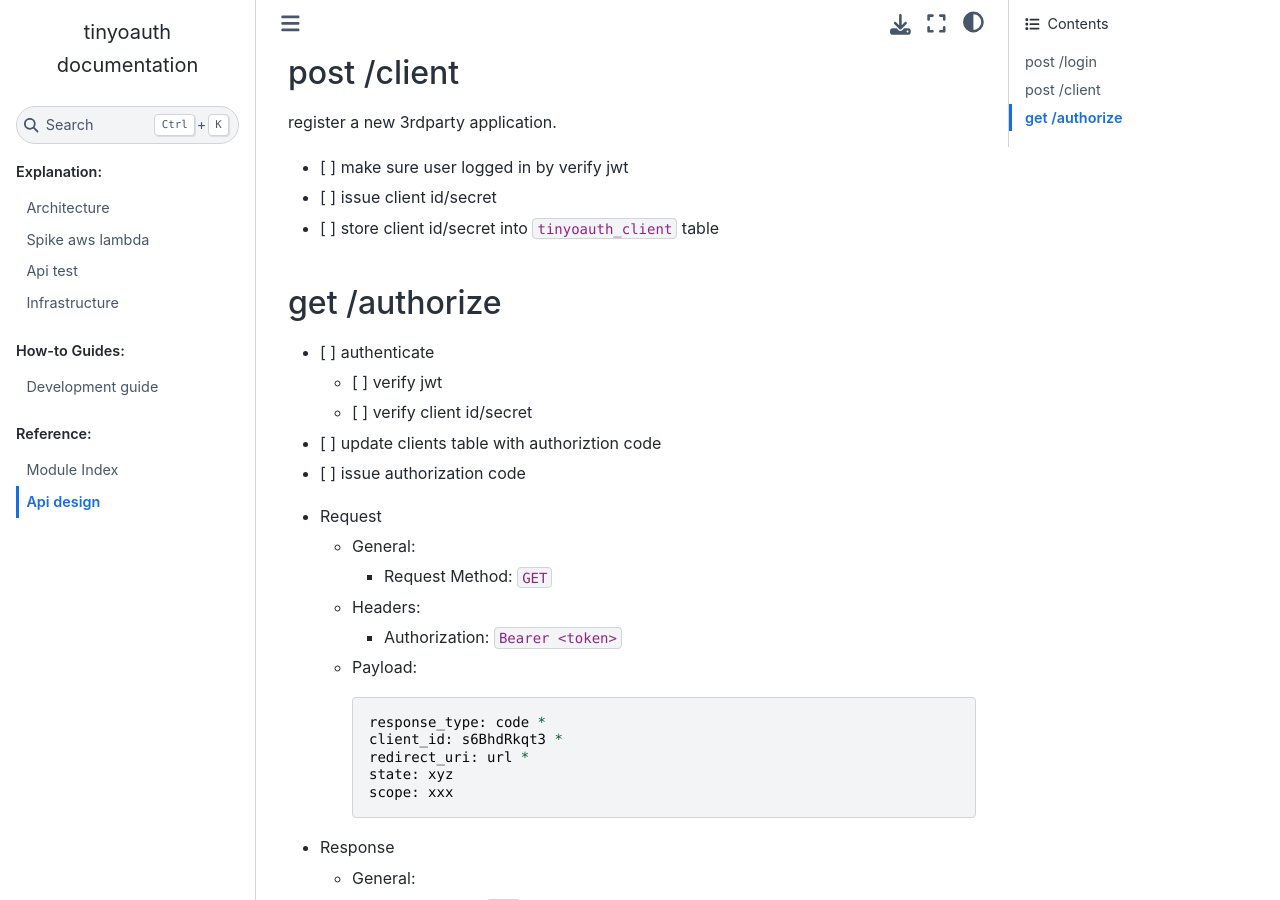
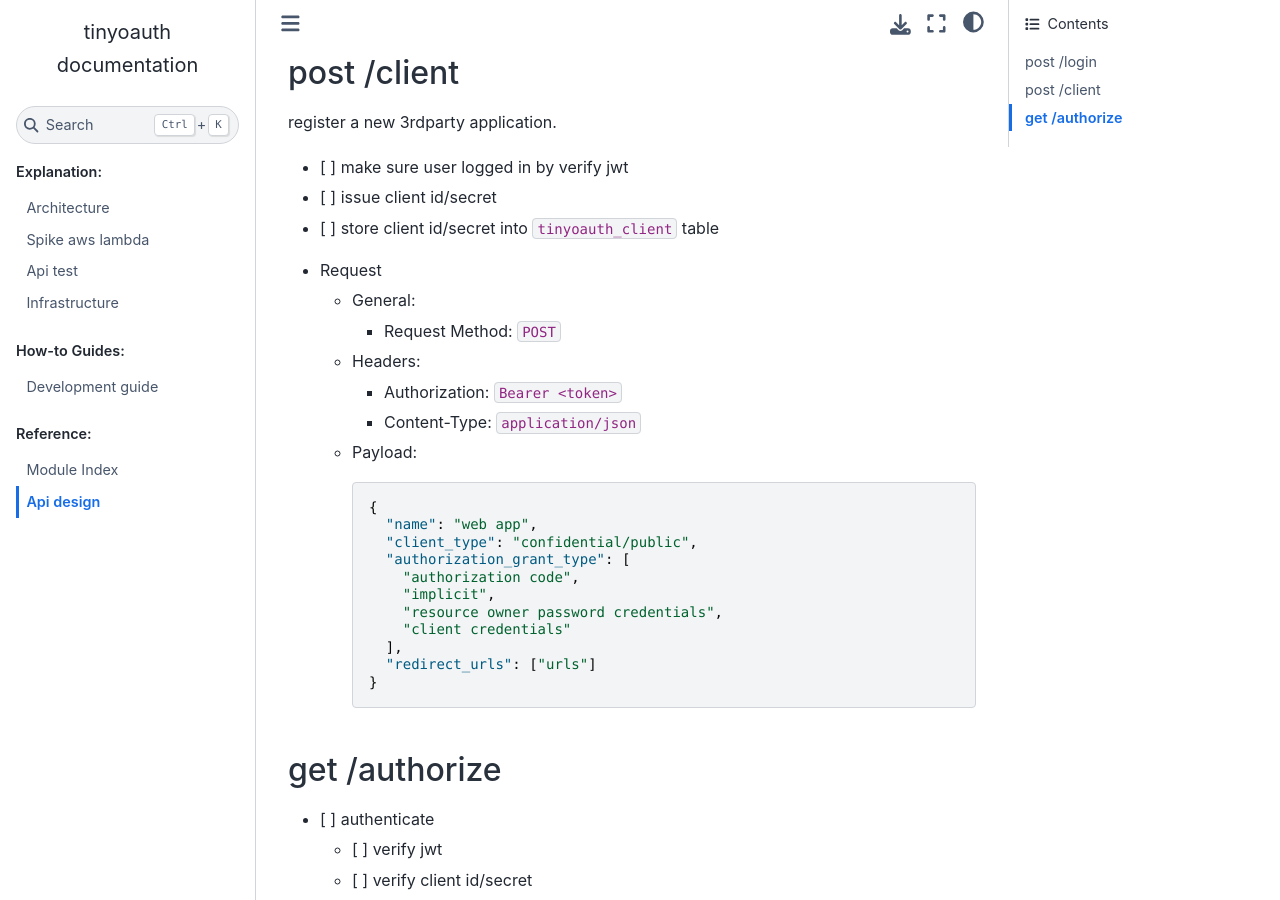
Before and after one commit to DevecorSoft/tinyoauth, a Sphinx documentation site: the page built from docs/source/reference/api-design.md, in a window 1280 px wide and 900 px high, scrolled down 1596 px. Built offline with Sphinx 7.4.7 and the Sphinx Book theme 1.1.4, drawn with Linux system fonts in a browser that asks for light colours; pages that are not in the unit, such as notebooks, are missing from menus.

Commit message:
add api test for post client

````diff
--- a/docs/source/reference/api-design.md
+++ b/docs/source/reference/api-design.md
@@ -81,6 +81,27 @@ register a new 3rdparty application.
 - [ ] issue client id/secret
 - [ ] store client id/secret into `tinyoauth_client` table
 
+* Request
+  * General:
+    * Request Method: `POST`
+  * Headers:
+    * Authorization: `Bearer <token>`
+    * Content-Type: `application/json`
+  * Payload:
+    ```json
+    {
+      "name": "web app",
+      "client_type": "confidential/public",
+      "authorization_grant_type": [
+        "authorization code",
+        "implicit",
+        "resource owner password credentials",
+        "client credentials"
+      ],
+      "redirect_urls": ["urls"]
+    }
+    ```
+
 
 ## get /authorize
 
````
Also changed, not shown: 1 other file.
